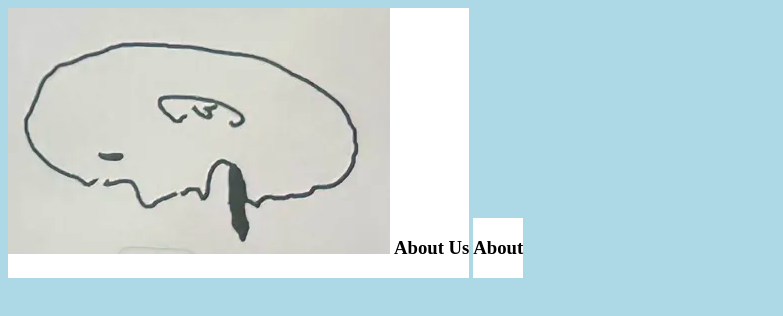
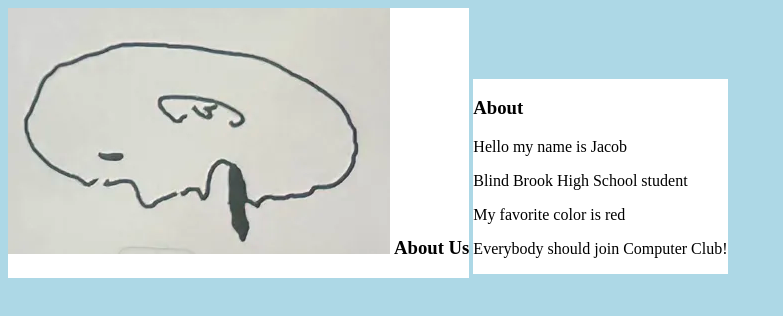
Before and after one commit to troystudios/troystudios.github.io, a plain HTML site: page about.html in a window 1280 px wide. Shown: the whole page, without its empty margins (0-783 px from the left). Drawn offline with Linux system fonts and the light colour scheme.

Commit message:
Update about.html

```diff
--- a/about.html
+++ b/about.html
@@ -9,6 +9,14 @@
   </div>
   <div class = "erk">
     <h3>About</h1>
+    <p>Hello my name is Jacob</p>
+    <p>Blind Brook High School student</p>
+    <p>My favorite color is red</p>
+    <p>Everybody should join Computer Club!</p>
+
+
+
   </div>
 
+
 </body>
```
